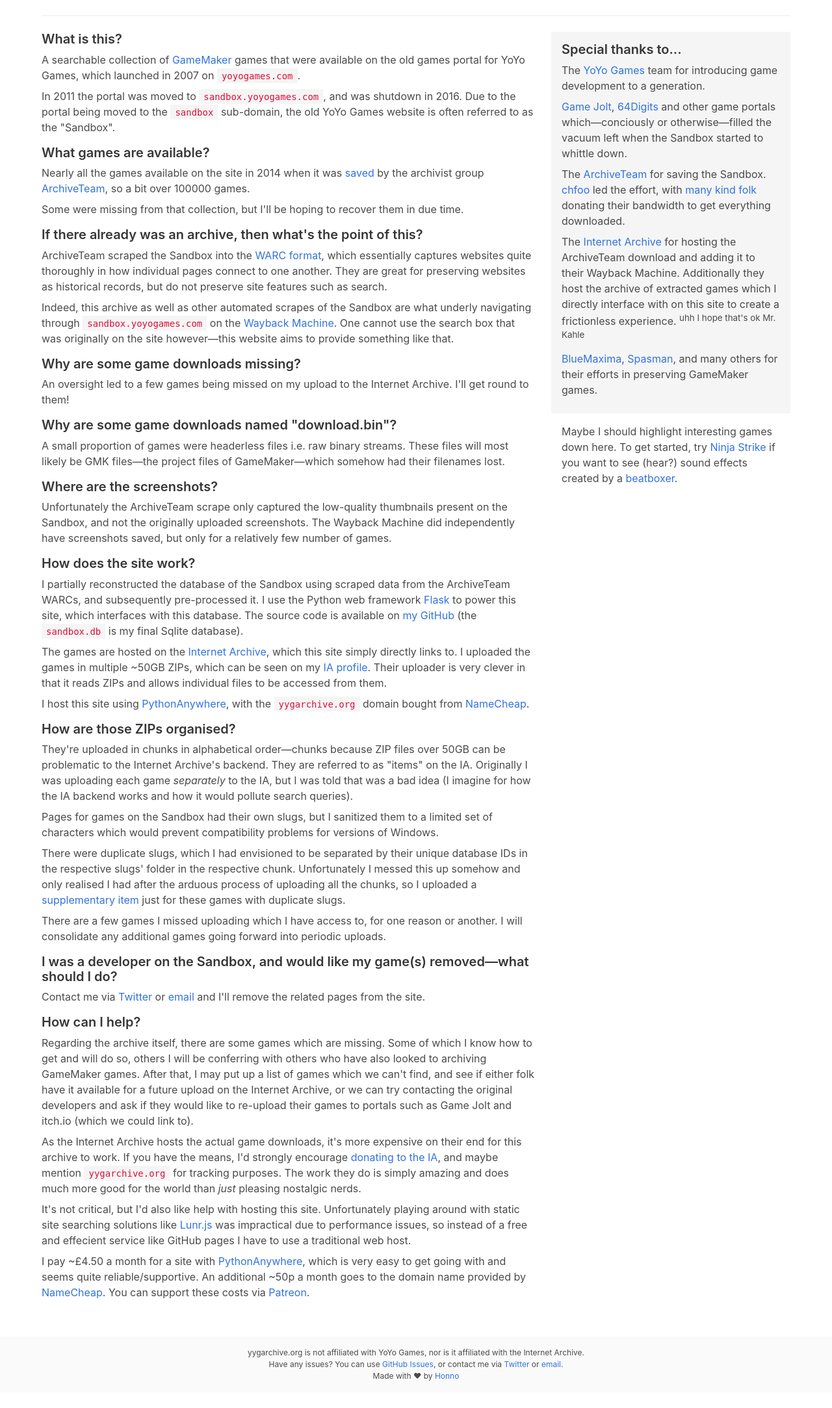
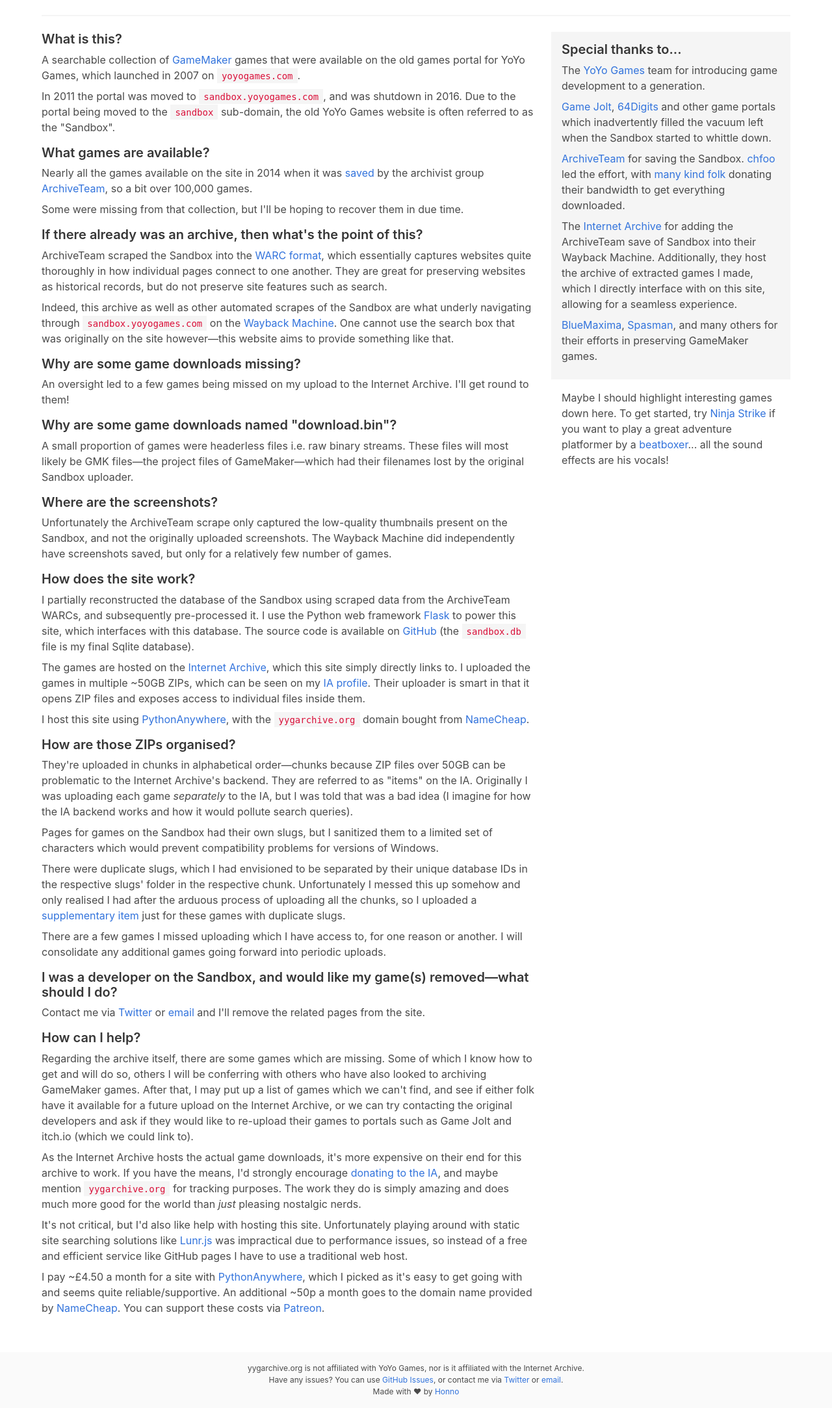
Before and after one commit to honno/yygarchive.org, a Flask app: page / in a window 1280 px wide. Shown: the part 103-2270 px from the top of the page at 65% size. Before the commit the page ends 2228 px from the top, so only its background shows below. Run offline with Flask 2, Linux system fonts and the light colour scheme; some libraries are stand-ins or nearby versions.

Commit message:
nicer index text

```diff
--- a/app/templates/index.html
+++ b/app/templates/index.html
@@ -8,7 +8,7 @@
             <p>In 2011 the portal was moved to <code>sandbox.yoyogames.com</code>, and was shutdown in 2016. Due to the portal being moved to the <code>sandbox</code> sub-domain, the old YoYo Games website is often referred to as the "Sandbox".</p>
 
             <h3 class="title is-5 mt-4 mb-2">What games are available?</h3>
-            <p class="mb-2">Nearly all the games available on the site in 2014 when it was <a href="https://www.archiveteam.org/index.php/GameMaker_Sandbox">saved</a> by the archivist group <a href="https://www.archiveteam.org">ArchiveTeam</a>, so a bit over 100000 games.</p>
+            <p class="mb-2">Nearly all the games available on the site in 2014 when it was <a href="https://www.archiveteam.org/index.php/GameMaker_Sandbox">saved</a> by the archivist group <a href="https://www.archiveteam.org">ArchiveTeam</a>, so a bit over 100,000 games.</p>
             <p class="mb-2">Some were missing from that collection, but I'll be hoping to recover them in due time.</p>
 
             <h3 class="title is-5 mt-4 mb-2">If there already was an archive, then what's the point of this?</h3>
@@ -19,14 +19,14 @@
             <p class="mb-2">An oversight led to a few games being missed on my upload to the Internet Archive. I'll get round to them!</p>
 
             <h3 class="title is-5 mt-4 mb-2">Why are some game downloads named "download.bin"?</h3>
-            <p class="mb-2">A small proportion of games were headerless files i.e. raw binary streams. These files will most likely be GMK files—the project files of GameMaker—which somehow had their filenames lost.</p>
+            <p class="mb-2">A small proportion of games were headerless files i.e. raw binary streams. These files will most likely be GMK files—the project files of GameMaker—which had their filenames lost by the original Sandbox uploader.</p>
 
             <h3 class="title is-5 mt-4 mb-2">Where are the screenshots?</h3>
             <p class="mb-2">Unfortunately the ArchiveTeam scrape only captured the low-quality thumbnails present on the Sandbox, and not the originally uploaded screenshots. The Wayback Machine did independently have screenshots saved, but only for a relatively few number of games.</p>
 
             <h3 class="title is-5 mt-4 mb-2">How does the site work?</h3>
-            <p class="mb-2">I partially reconstructed the database of the Sandbox using scraped data from the ArchiveTeam WARCs, and subsequently pre-processed it. I use the Python web framework <a href="https://flask.palletsprojects.com/">Flask</a> to power this site, which interfaces with this database. The source code is available on <a href="https://github.com/Honno/yyg-sandbox-search">my GitHub</a> (the <code>sandbox.db</code> is my final Sqlite database).</p>
-            <p class="mb-2">The games are hosted on the <a href="https://archive.org/">Internet Archive</a>, which this site simply directly links to. I uploaded the games in multiple ~50GB ZIPs, which can be seen on my <a href="https://archive.org/details/@honno">IA profile</a>. Their uploader is very clever in that it reads ZIPs and allows individual files to be accessed from them.</p>
+            <p class="mb-2">I partially reconstructed the database of the Sandbox using scraped data from the ArchiveTeam WARCs, and subsequently pre-processed it. I use the Python web framework <a href="https://flask.palletsprojects.com/">Flask</a> to power this site, which interfaces with this database. The source code is available on <a href="https://github.com/Honno/yyg-sandbox-search">GitHub</a> (the <code>sandbox.db</code> file is my final Sqlite database).</p>
+            <p class="mb-2">The games are hosted on the <a href="https://archive.org/">Internet Archive</a>, which this site simply directly links to. I uploaded the games in multiple ~50GB ZIPs, which can be seen on my <a href="https://archive.org/details/@honno">IA profile</a>. Their uploader is smart in that it opens ZIP files and exposes access to individual files inside them.</p>
             <p class="mb-2">I host this site using <a href="https://www.pythonanywhere.com/">PythonAnywhere</a>, with the <code>yygarchive.org</code> domain bought from <a href="https://www.namecheap.com/">NameCheap</a>.</p>
 
             <h3 class="title is-5 mt-4 mb-2">How are those ZIPs organised?</h3>
@@ -41,21 +41,21 @@
             <h3 class="title is-5 mt-4 mb-2">How can I help?</h3>
             <p class="mb-2">Regarding the archive itself, there are some games which are missing. Some of which I know how to get and will do so, others I will be conferring with others who have also looked to archiving GameMaker games. After that, I may put up a list of games which we can't find, and see if either folk have it available for a future upload on the Internet Archive, or we can try contacting the original developers and ask if they would like to re-upload their games to portals such as Game Jolt and itch.io (which we could link to).
                 <p class="mb-2">As the Internet Archive hosts the actual game downloads, it's more expensive on their end for this archive to work. If you have the means, I'd strongly encourage <a href="https://archive.org/donate/">donating to the IA</a>, and maybe mention <code>yygarchive.org</code> for tracking purposes. The work they do is simply amazing and does much more good for the world than <i>just</i> pleasing nostalgic nerds.</p>
-                <p class="mb-2">It's not critical, but I'd also like help with hosting this site. Unfortunately playing around with static site searching solutions like <a href="https://lunrjs.com/">Lunr.js</a> was impractical due to performance issues, so instead of a free and effecient service like GitHub pages I have to use a traditional web host.</p>
-                <p class="mb-2">I pay ~£4.50 a month for a site with <a href="https://www.pythonanywhere.com/">PythonAnywhere</a>, which is very easy to get going with and seems quite reliable/supportive. An additional ~50p a month goes to the domain name provided by <a href="https://www.namecheap.com/">NameCheap</a>. You can support these costs via <a href="https://www.patreon.com/yygarchive">Patreon</a>.</p>
+                <p class="mb-2">It's not critical, but I'd also like help with hosting this site. Unfortunately playing around with static site searching solutions like <a href="https://lunrjs.com/">Lunr.js</a> was impractical due to performance issues, so instead of a free and efficient service like GitHub pages I have to use a traditional web host.</p>
+                <p class="mb-2">I pay ~£4.50 a month for a site with <a href="https://www.pythonanywhere.com/">PythonAnywhere</a>, which I picked as it's easy to get going with and seems quite reliable/supportive. An additional ~50p a month goes to the domain name provided by <a href="https://www.namecheap.com/">NameCheap</a>. You can support these costs via <a href="https://www.patreon.com/yygarchive">Patreon</a>.</p>
         </div>
 
         <div class="column" >
             <div class="container has-background-light p-4" >
                 <h2 class="title is-5 mb-2">Special thanks to...</h2>
                 <p class="mb-2">The <a href="https://www.yoyogames.com/">YoYo Games</a> team for introducing game development to a generation.</p>
-                <p class="mb-2"><a href="https://www.gamejolt.com/">Game Jolt</a>, <a href="https://www.64digits.com/">64Digits</a> and other game portals which—conciously or otherwise—filled the vacuum left when the Sandbox started to whittle down.</p>
-                <p class="mb-2">The <a href="https://archiveteam.org/index.php?title=Main_Page">ArchiveTeam</a> for saving the Sandbox. <a href="https://chfoo.github.io/">chfoo</a> led the effort, with <a href="http://tracker.archiveteam.org/gamemakersandbox/">many kind folk</a> donating their bandwidth to get everything downloaded.</p>
-                <p class="mb-2">The <a href="https://archive.org/">Internet Archive</a> for hosting the ArchiveTeam download and adding it to their Wayback Machine. Additionally they host the archive of extracted games which I directly interface with on this site to create a frictionless experience. <sup>uhh I hope that's ok Mr. Kahle</sup></p>
+                <p class="mb-2"><a href="https://www.gamejolt.com/">Game Jolt</a>, <a href="https://www.64digits.com/">64Digits</a> and other game portals which inadvertently filled the vacuum left when the Sandbox started to whittle down.</p>
+                <p class="mb-2"><a href="https://archiveteam.org/index.php?title=Main_Page">ArchiveTeam</a> for saving the Sandbox. <a href="https://chfoo.github.io/">chfoo</a> led the effort, with <a href="http://tracker.archiveteam.org/gamemakersandbox/">many kind folk</a> donating their bandwidth to get everything downloaded.</p>
+                <p class="mb-2">The <a href="https://archive.org/">Internet Archive</a> for adding the ArchiveTeam save of Sandbox into their Wayback Machine. Additionally, they host the archive of extracted games I made, which I directly interface with on this site, allowing for a seamless experience.</p>
                 <p class="mb-2" ><a href="https://bluemaxima.org/">BlueMaxima</a>, <a href="https://twitter.com/SpasmanGames">Spasman</a>, and many others for their efforts in preserving GameMaker games.</p>
             </div>
             <div class="container p-4">
-                <p>Maybe I should highlight interesting games down here. To get started, try <a href="https://www.yygarchive.org/game/79100">Ninja Strike</a> if you want to see (hear?) sound effects created by a <a href="https://www.youtube.com/watch?v=fr49Yo1RCPI">beatboxer</a>.</p>
+                <p>Maybe I should highlight interesting games down here. To get started, try <a href="https://www.yygarchive.org/game/79100">Ninja Strike</a> if you want to play a great adventure platformer by a <a href="https://www.youtube.com/watch?v=fr49Yo1RCPI">beatboxer</a>... all the sound effects are his vocals!</p>
             </div>
         </div>
     </div>
```
